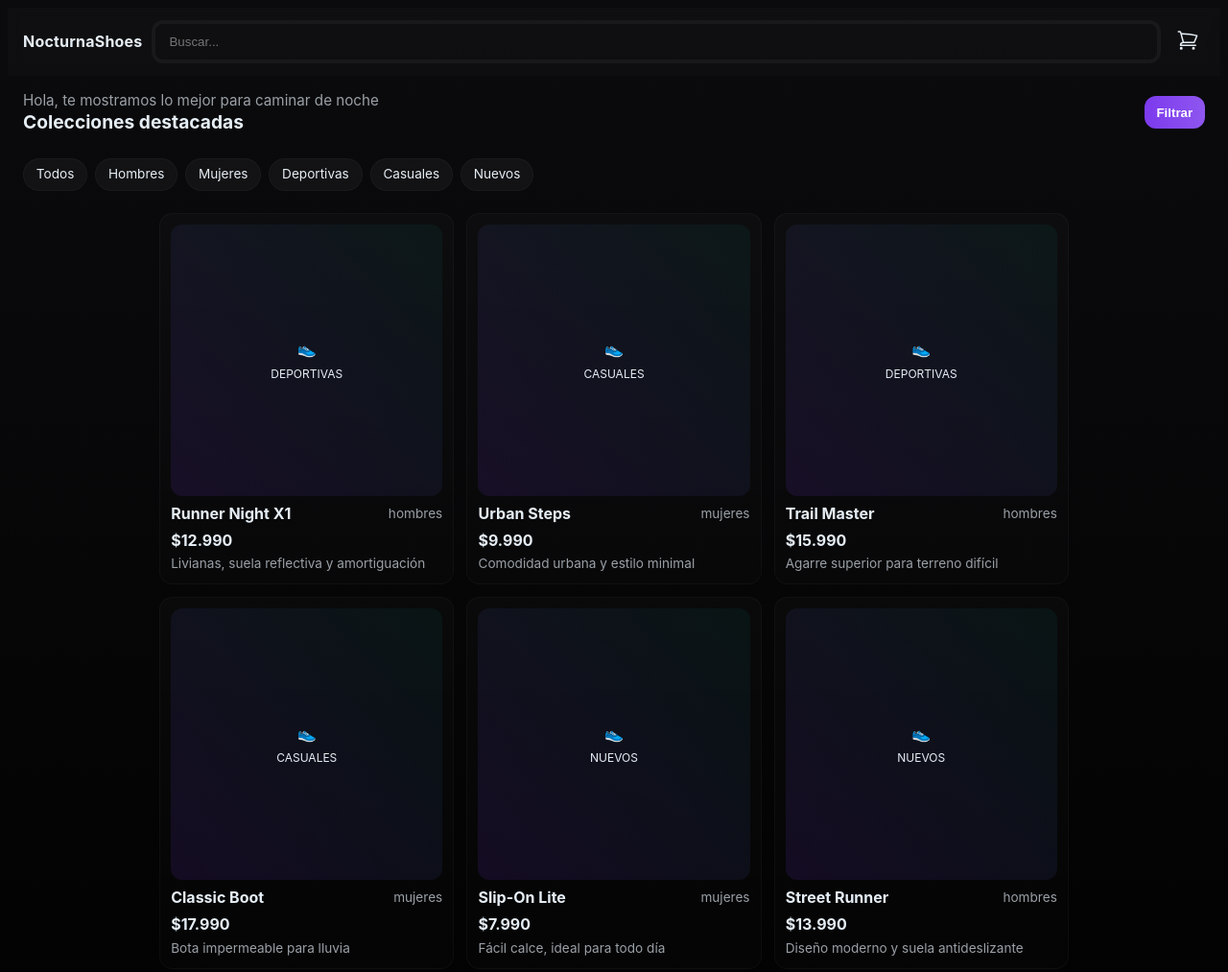
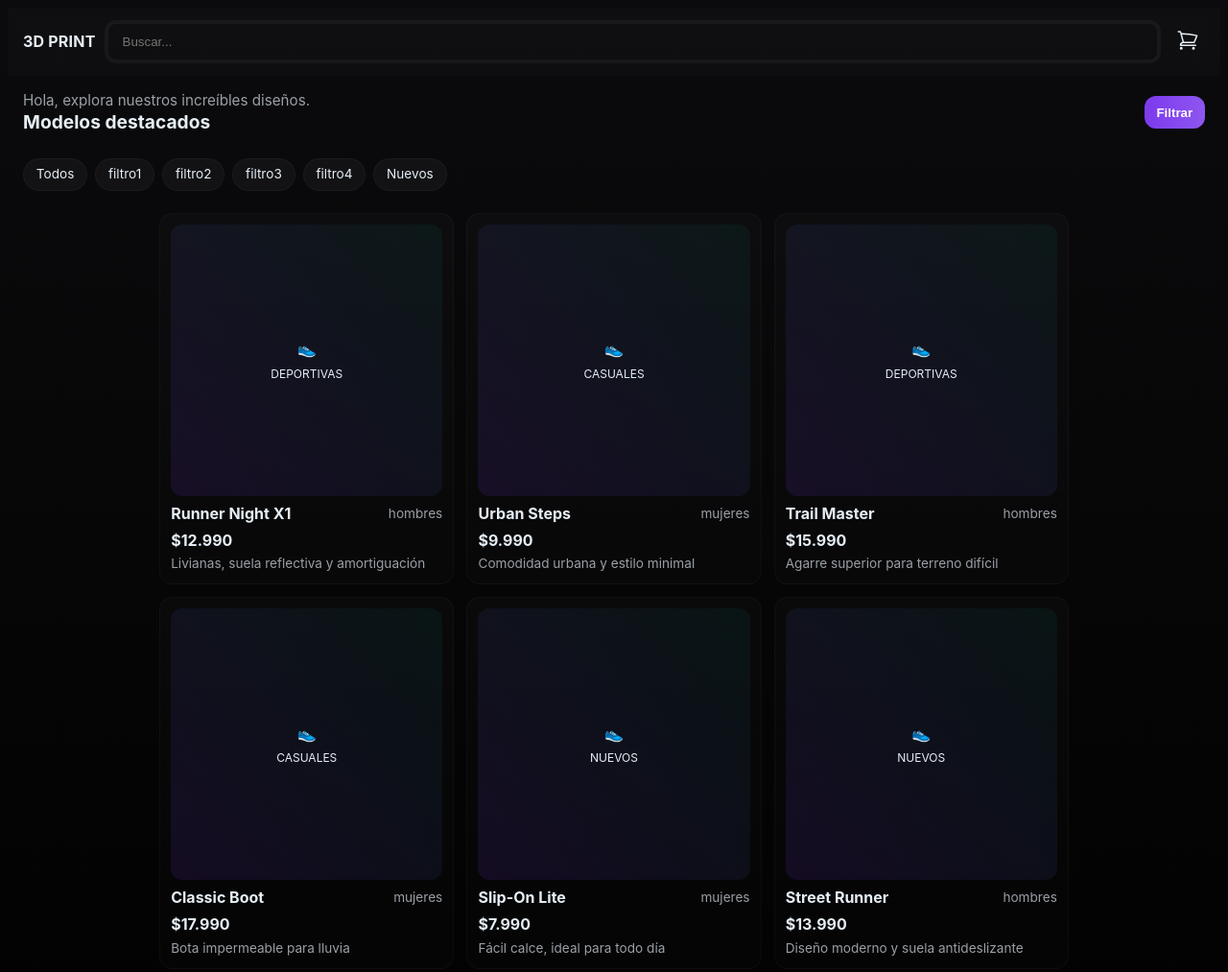
Before and after one commit to nt-leoleo/NEO-Print, a plain HTML site: page index.html in a window 1280 px wide. Shown: the whole page at 96% size. Drawn offline with Linux system fonts and the light colour scheme.

Commit message:
Personalizado a NEO Print

```diff
--- a/index.html
+++ b/index.html
@@ -5,14 +5,14 @@
     <meta name="viewport" content="width=device-width,initial-scale=1" />
     <meta
       name="description"
-      content="Demo de tienda de calzados con diseño mobile first y SCSS"
+      content="E-Commerce de objetos 3D Personalizados"
     />
-    <title>Tienda Calzados - Mobile First (SCSS)</title>
+    <title>3D Print - Modelos</title>
     <link rel="stylesheet" href="src/scss/index.css" />
   </head>
   <body>
     <header class="appbar">
-      <div class="logo">NocturnaShoes</div>
+      <div class="logo">3D PRINT</div>
       <div class="search">
         <input id="search" placeholder="Buscar..." aria-label="buscar" />
       </div>
@@ -39,10 +39,8 @@
     <main>
       <section class="hero">
         <div>
-          <div class="greeting">
-            Hola, te mostramos lo mejor para caminar de noche
-          </div>
-          <div class="title">Colecciones destacadas</div>
+          <div class="greeting">Hola, explora nuestros increíbles diseños.</div>
+          <div class="title">Modelos destacados</div>
         </div>
         <div style="margin-left: auto" class="row">
           <button class="btn" id="filterBtn">Filtrar</button>
@@ -51,10 +49,10 @@
 
       <section class="filters" id="filters">
         <div class="chip" data-filter="all">Todos</div>
-        <div class="chip" data-filter="hombres">Hombres</div>
-        <div class="chip" data-filter="mujeres">Mujeres</div>
-        <div class="chip" data-filter="deportivas">Deportivas</div>
-        <div class="chip" data-filter="casuales">Casuales</div>
+        <div class="chip" data-filter="hombres">filtro1</div>
+        <div class="chip" data-filter="mujeres">filtro2</div>
+        <div class="chip" data-filter="deportivas">filtro3</div>
+        <div class="chip" data-filter="casuales">filtro4</div>
         <div class="chip" data-filter="nuevos">Nuevos</div>
       </section>
 
```
